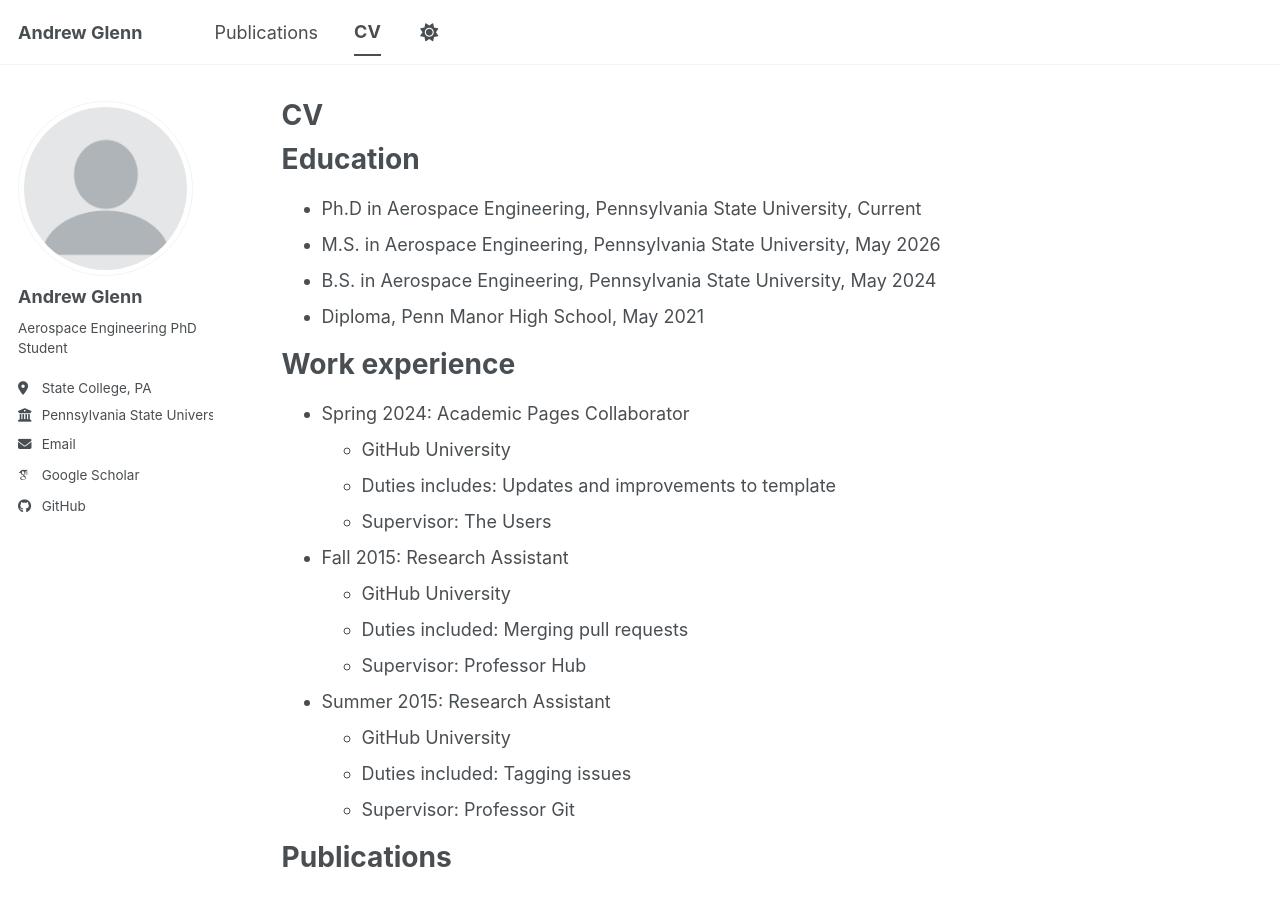
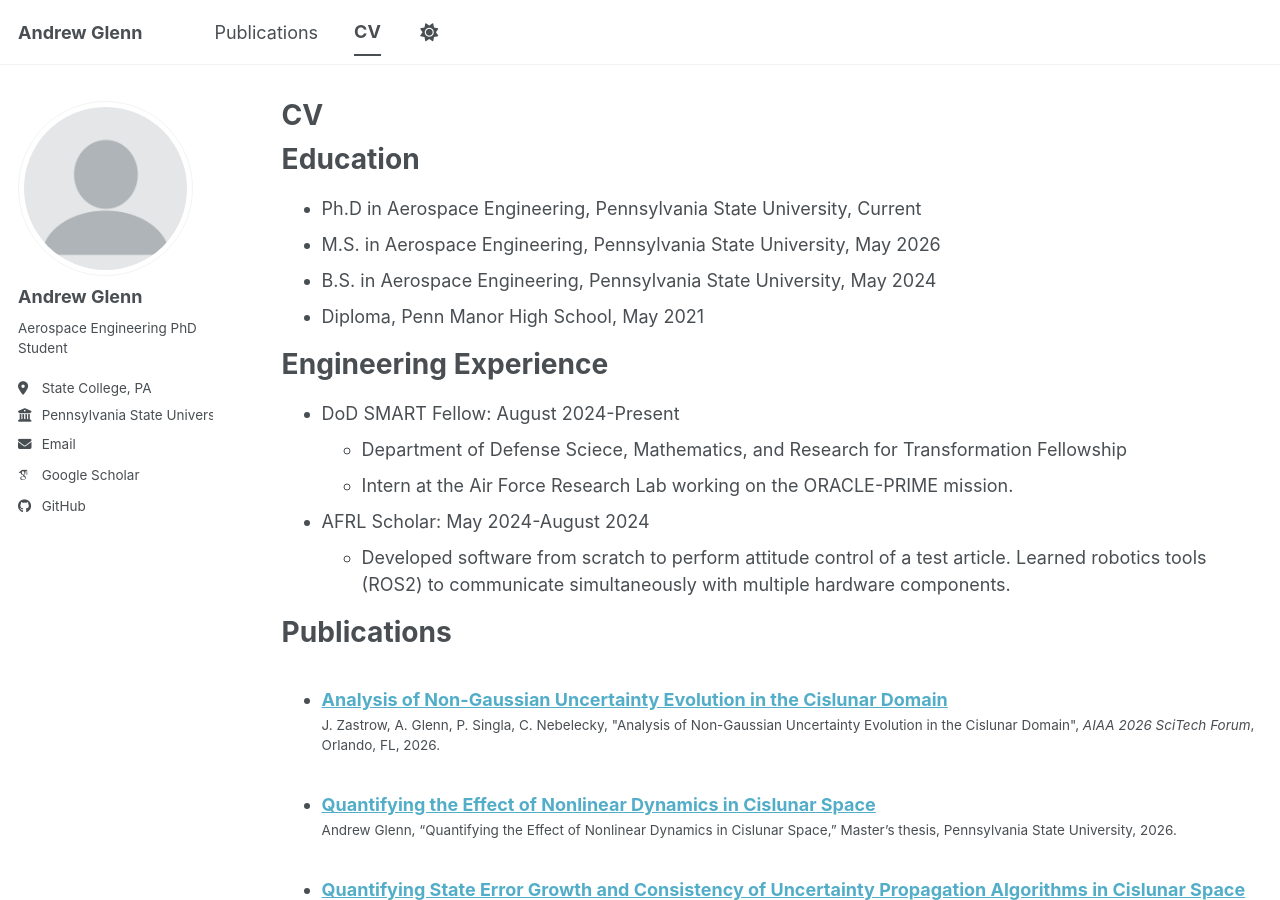
Before and after one commit to AGlenn357/AGlenn357.github.io, a Jekyll site: the page built from _pages/cv.md, in a window 1280 px wide and 900 px high. Built offline with Jekyll 4.4.1, drawn with Linux system fonts in a browser that asks for light colours; some web fonts are replaced; a script bundle is joined from its source files by our own code; library files that are not in the unit come from our copies.

Commit message:
adding experience

```diff
--- a/_pages/cv.md
+++ b/_pages/cv.md
@@ -16,22 +16,15 @@
 * B.S. in Aerospace Engineering, Pennsylvania State University, May 2024
 * Diploma, Penn Manor High School, May 2021
 
-Work experience
+Engineering Experience
 ======
-* Spring 2024: Academic Pages Collaborator
-  * GitHub University
-  * Duties includes: Updates and improvements to template
-  * Supervisor: The Users
+* DoD SMART Fellow: August 2024-Present
+  * Department of Defense Sciece, Mathematics, and Research for Transformation Fellowship
+  * Intern at the Air Force Research Lab working on the ORACLE-PRIME mission.
 
-* Fall 2015: Research Assistant
-  * GitHub University
-  * Duties included: Merging pull requests
-  * Supervisor: Professor Hub
-
-* Summer 2015: Research Assistant
-  * GitHub University
-  * Duties included: Tagging issues
-  * Supervisor: Professor Git
+* AFRL Scholar: May 2024-August 2024
+  * Developed software from scratch to perform attitude control of a test article. Learned robotics tools
+(ROS2) to communicate simultaneously with multiple hardware components.
 
 Publications
 ======
```
